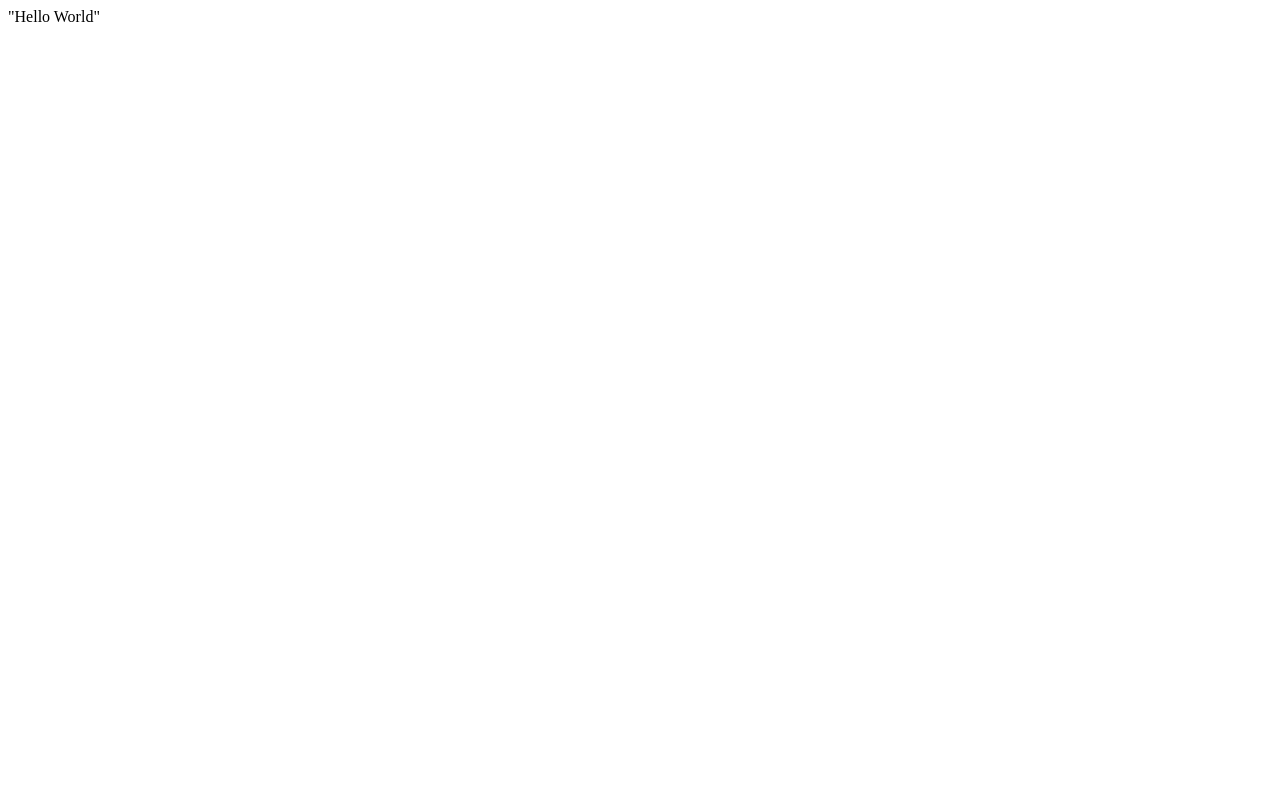
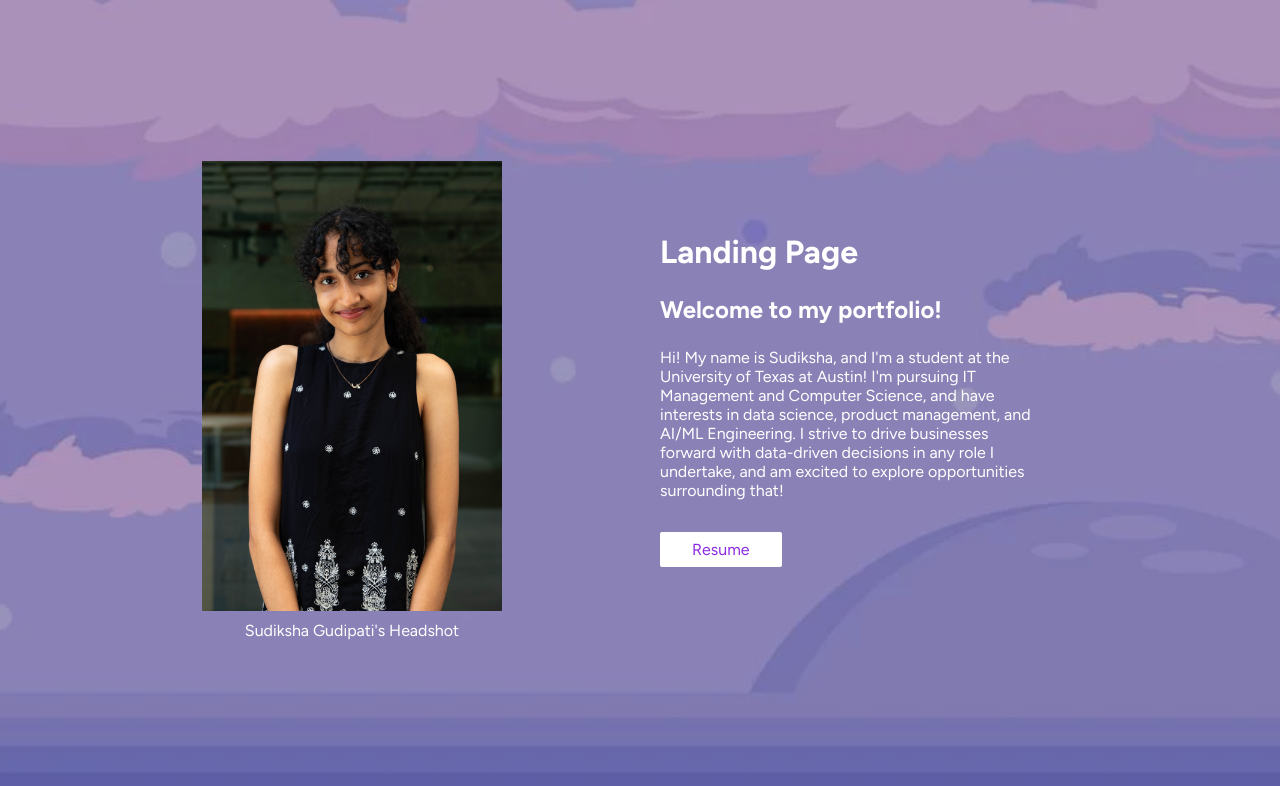
Before and after one commit to sudiksha-g/sudiksha-g.github.io, a plain HTML site: page index.html in a window 1280 px wide. Drawn offline with Linux system fonts and the light colour scheme.

Commit message:
Committing all changes of website to branch.

```diff
--- a/index.html
+++ b/index.html
@@ -1 +1,45 @@
-"Hello World"
+<!-- telling browser it's an html doc-->
+<!DOCTYPE html>
+<!-- defining english, charset, all platform compatibility & latest rendering engine-->
+<html lang="en">
+
+<head>
+    <meta charset="UTF-8">
+    <meta name="viewport" content="width=device-width, initial-scale=1">
+    <meta http-equiv="X-UA-Compatible" content="IE=edge">
+    <!-- description tag -->
+    <meta name="description" content="Sudiksha's Personal Portfolio (for APAD Course). Will provide details about herself & her work.">
+
+    <!-- browser name and stylesheet linking -->
+    <title>Sudiksha's Personal Portfolio</title>
+    <link rel="stylesheet" href="stylesheet.css">
+</head>
+
+<body>
+    <section id="hero">
+        <div class="hero-image">
+            <div class="side_by_side">
+                <div class="image-container">
+                    <img src="images/Sudiksha_Gudipati_Headshot.jpg" alt="Sudiksha Gudipati" width="300">
+                    <p>Sudiksha Gudipati's Headshot</p>
+                </div>
+
+            </div>
+
+            <div class="side_by_side">
+                <div class="hero-section">
+                    <div class="info">
+                        <h1>Landing Page</h1>
+                        <h2>Welcome to my portfolio!</h2>
+                        <p>Hi! My name is Sudiksha, and I'm a student at the University of Texas at Austin!
+                            I'm pursuing IT Management and Computer Science, and have interests in data science, product
+                            management, and AI/ML Engineering. I strive to drive businesses forward with data-driven
+                            decisions in any role I undertake, and am excited to explore opportunities surrounding that!</p>
+                        <a href="https://drive.google.com/file/d/1Ma2lyjrtO0TAjn2J63e-ntTewHAiczRS/view?usp=sharing">Resume</a>
+                    </div>
+                </div>
+            </div>
+        </div>
+    </section>
+</body>
+</html>
--- /dev/null
+++ b/stylesheet.css
@@ -0,0 +1,104 @@
+@import url('https://fonts.googleapis.com/css2?family=Figtree:wght@300;400;500;600;700;800;900&display=swap');
+
+/* Removing unexpected gaps */
+* {
+    padding: 0;
+    margin: 0;
+    box-sizing: border-box;
+}
+
+html {
+    font-family: 'Figtree', sans-serif;
+    font-size: 16px;
+}
+
+#hero {
+    width: 100%;
+    height: 100vh;
+    /* Giving image path */
+    background: linear-gradient(rgba(0, 0, 0, 0.263), rgba(0, 0, 0, 0.263)),
+                url('./images/website-background.jpg') no-repeat center / cover;
+    color: white;
+}
+
+.hero-image {
+    display: flex;
+    width: 90%;
+    height: 100%;
+    max-width: 1200px;
+    margin: 0 auto;
+    align-items: center;
+    justify-content: space-between;
+}
+
+
+.side_by_side {
+    flex: 1;
+    margin: 20px;
+    position: relative
+}
+
+.image-container {
+    display: flex;
+    flex-direction: column;
+    align-items: center;
+}
+
+.image-container p {
+    margin-top: 10px;
+}
+
+.hero-section {
+    display: flex;
+    flex-direction: column;
+    align-items: flex-start;
+}
+
+/* editing individual elements */
+.hero-section .info h1 {
+    font-size: 2rem;
+    margin-bottom: 1.5rem;
+}
+
+.hero-section .info h2 {
+    font-size: 1.5rem;
+    margin-bottom: 1.5rem;
+}
+
+.hero-section .info p {
+    font-size: 1rem;
+    margin-bottom: 1.5rem;
+    max-width: 70%;
+}
+
+.hero-section .info a {
+    text-decoration: none;
+    display: inline-block;
+    background-color: white;
+    border-radius: 2px;
+    font-size: 1rem;
+    padding: 0.5em 2em;
+    margin-top: 0.5rem;
+    color: blueviolet;
+    transition: color 0.3s ease;
+}
+
+.hero-section .info a:hover {
+    color: black;
+}
+
+/* to use on any device (don't know what it'll be tested on) */
+@media only screen and (max-width: 800px) {
+    html {
+        font-size: 10px;
+    }
+
+    .hero-image {
+        flex-direction: column;
+        align-items: center;
+    }
+
+    .side_by_side {
+        margin: 10px 0;
+    }
+}
```
Also changed, not shown: images/Sudiksha_Gudipati_Headshot.jpg (added), images/website-background.jpg (added), 2 other files.
